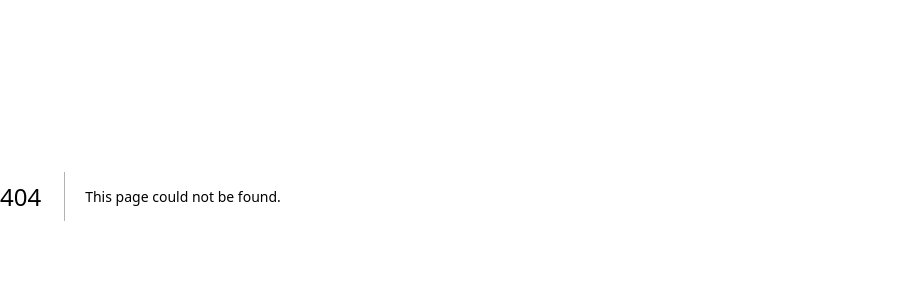
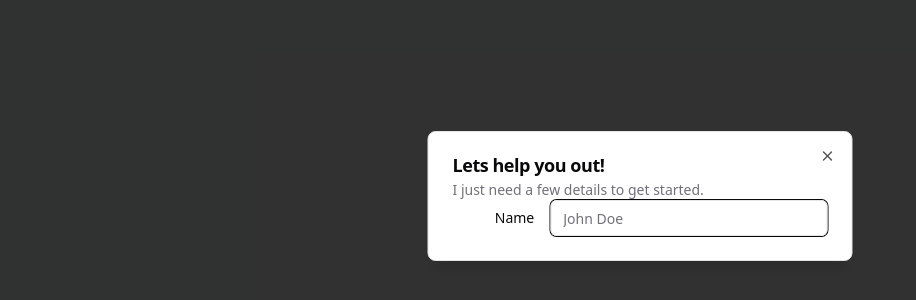
Before and after one commit to rayenouasli/Bygora-Support-ai-app, a Next.js app: page /chatbot/1 in a window 1280 px wide. Before the commit this address had no page. Shown: the part 204-504 px from the top of the page, without its empty margins (0-916 px from the left). Built offline with nearby package versions, Linux system fonts and the light colour scheme.

Commit message:
Building the Chatbot Page

```diff
--- /dev/null
+++ b/app/(admin)/loading.tsx
@@ -0,0 +1,11 @@
+import Avatar from "@/components/Avatar";
+
+function loading() {
+  return (
+    <div className="mx-auto animate-spin p-10">
+      <Avatar seed="PAPAFAM Support Agent" />
+    </div>
+  );
+}
+
+export default loading;
--- a/app/(admin)/page.tsx
+++ b/app/(admin)/page.tsx
@@ -1,7 +1,23 @@
+import { Button} from "@/components/ui/button";
+import Link from "next/link";
+
+
 export default function Home() {
   return (
-    <main className="">
-      <h1>Let's Build an Assistly AI Agent App</h1>
+    <main className="p-10 bg-white m-10 rounded-md w-full">
+      <h1 className="text-4xl font-light">
+       Welcome to {""}
+       <span className="text-[#64B5F5] font-semibold">Assistly</span>
+      </h1>
+      <h2 className="mt-2 mb-10">
+        Your Customisable AI chat agent that helps you manage your customer conversations.
+      </h2>
+
+      <Link href="/create-chatbot">
+      <Button className="bg-[#64B5F5]">
+        Let's get started by creating your first chatbot
+      </Button>
+      </Link>
     </main>
   );
 }
--- /dev/null
+++ b/app/(guest)/chatbot/[id]/page.tsx
@@ -0,0 +1,58 @@
+"use client";
+import { Label } from "@/components/ui/label";
+import { Button } from "@/components/ui/button";
+import { Input } from "@/components/ui/input";
+import {
+  Dialog,
+  DialogContent,
+  DialogDescription,
+  DialogFooter,
+  DialogHeader,
+  DialogTitle,
+} from "@/components/ui/dialog";
+import Avatar from "@/components/Avatar";
+import { useQuery } from "@apollo/client";
+import { useEffect, useState, use } from "react";
+import Messages from "@/components/Messages";
+import { Message } from "@/types/types";
+
+function ChatbotPage({ params }: { params: Promise<{ id: string }> }) {
+  const { id } = use(params); // Unwrapping params correctly
+
+  const [name, setName] = useState("");
+  const [email, setEmail] = useState("");
+  const [isOpen, setIsOpen] = useState(true);
+  const [chatId, setChatId] = useState(0);
+  const [loading, setLoading] = useState(false);
+  const [messages, setMessages] = useState<Message[]>([]);
+
+  return (
+    <div className="w-full flex bg-gray-100">
+      <Dialog open={isOpen} onOpenChange={setIsOpen}>
+        <DialogContent className="sm:max-w-[425px]">
+          <form>
+            <DialogHeader>
+              <DialogTitle>Lets help you out!</DialogTitle>
+              <DialogDescription>
+                I just need a few details to get started.
+              </DialogDescription>
+            </DialogHeader>
+            <div>
+           <div className="grid grid-cols-4 items-center gap-4">
+            <Label htmlFor="name" className="text-right">Name</Label>
+            <Input
+            id="name"
+            value={name}
+            onChange={(e)=>setName(e.target.value)}
+            placeholder="John Doe"
+            className="col-span-3" />
+           </div>
+            </div>
+          </form>
+        </DialogContent>
+      </Dialog>
+    </div>
+  );
+}
+
+export default ChatbotPage;
--- /dev/null
+++ b/components/ui/dialog.tsx
@@ -0,0 +1,122 @@
+"use client"
+
+import * as React from "react"
+import * as DialogPrimitive from "@radix-ui/react-dialog"
+import { X } from "lucide-react"
+
+import { cn } from "@/lib/utils"
+
+const Dialog = DialogPrimitive.Root
+
+const DialogTrigger = DialogPrimitive.Trigger
+
+const DialogPortal = DialogPrimitive.Portal
+
+const DialogClose = DialogPrimitive.Close
+
+const DialogOverlay = React.forwardRef<
+  React.ElementRef<typeof DialogPrimitive.Overlay>,
+  React.ComponentPropsWithoutRef<typeof DialogPrimitive.Overlay>
+>(({ className, ...props }, ref) => (
+  <DialogPrimitive.Overlay
+    ref={ref}
+    className={cn(
+      "fixed inset-0 z-50 bg-black/80  data-[state=open]:animate-in data-[state=closed]:animate-out data-[state=closed]:fade-out-0 data-[state=open]:fade-in-0",
+      className
+    )}
+    {...props}
+  />
+))
+DialogOverlay.displayName = DialogPrimitive.Overlay.displayName
+
+const DialogContent = React.forwardRef<
+  React.ElementRef<typeof DialogPrimitive.Content>,
+  React.ComponentPropsWithoutRef<typeof DialogPrimitive.Content>
+>(({ className, children, ...props }, ref) => (
+  <DialogPortal>
+    <DialogOverlay />
+    <DialogPrimitive.Content
+      ref={ref}
+      className={cn(
+        "fixed left-[50%] top-[50%] z-50 grid w-full max-w-lg translate-x-[-50%] translate-y-[-50%] gap-4 border bg-background p-6 shadow-lg duration-200 data-[state=open]:animate-in data-[state=closed]:animate-out data-[state=closed]:fade-out-0 data-[state=open]:fade-in-0 data-[state=closed]:zoom-out-95 data-[state=open]:zoom-in-95 data-[state=closed]:slide-out-to-left-1/2 data-[state=closed]:slide-out-to-top-[48%] data-[state=open]:slide-in-from-left-1/2 data-[state=open]:slide-in-from-top-[48%] sm:rounded-lg",
+        className
+      )}
+      {...props}
+    >
+      {children}
+      <DialogPrimitive.Close className="absolute right-4 top-4 rounded-sm opacity-70 ring-offset-background transition-opacity hover:opacity-100 focus:outline-none focus:ring-2 focus:ring-ring focus:ring-offset-2 disabled:pointer-events-none data-[state=open]:bg-accent data-[state=open]:text-muted-foreground">
+        <X className="h-4 w-4" />
+        <span className="sr-only">Close</span>
+      </DialogPrimitive.Close>
+    </DialogPrimitive.Content>
+  </DialogPortal>
+))
+DialogContent.displayName = DialogPrimitive.Content.displayName
+
+const DialogHeader = ({
+  className,
+  ...props
+}: React.HTMLAttributes<HTMLDivElement>) => (
+  <div
+    className={cn(
+      "flex flex-col space-y-1.5 text-center sm:text-left",
+      className
+    )}
+    {...props}
+  />
+)
+DialogHeader.displayName = "DialogHeader"
+
+const DialogFooter = ({
+  className,
+  ...props
+}: React.HTMLAttributes<HTMLDivElement>) => (
+  <div
+    className={cn(
+      "flex flex-col-reverse sm:flex-row sm:justify-end sm:space-x-2",
+      className
+    )}
+    {...props}
+  />
+)
+DialogFooter.displayName = "DialogFooter"
+
+const DialogTitle = React.forwardRef<
+  React.ElementRef<typeof DialogPrimitive.Title>,
+  React.ComponentPropsWithoutRef<typeof DialogPrimitive.Title>
+>(({ className, ...props }, ref) => (
+  <DialogPrimitive.Title
+    ref={ref}
+    className={cn(
+      "text-lg font-semibold leading-none tracking-tight",
+      className
+    )}
+    {...props}
+  />
+))
+DialogTitle.displayName = DialogPrimitive.Title.displayName
+
+const DialogDescription = React.forwardRef<
+  React.ElementRef<typeof DialogPrimitive.Description>,
+  React.ComponentPropsWithoutRef<typeof DialogPrimitive.Description>
+>(({ className, ...props }, ref) => (
+  <DialogPrimitive.Description
+    ref={ref}
+    className={cn("text-sm text-muted-foreground", className)}
+    {...props}
+  />
+))
+DialogDescription.displayName = DialogPrimitive.Description.displayName
+
+export {
+  Dialog,
+  DialogPortal,
+  DialogOverlay,
+  DialogTrigger,
+  DialogClose,
+  DialogContent,
+  DialogHeader,
+  DialogFooter,
+  DialogTitle,
+  DialogDescription,
+}
--- /dev/null
+++ b/components/ui/label.tsx
@@ -0,0 +1,26 @@
+"use client"
+
+import * as React from "react"
+import * as LabelPrimitive from "@radix-ui/react-label"
+import { cva, type VariantProps } from "class-variance-authority"
+
+import { cn } from "@/lib/utils"
+
+const labelVariants = cva(
+  "text-sm font-medium leading-none peer-disabled:cursor-not-allowed peer-disabled:opacity-70"
+)
+
+const Label = React.forwardRef<
+  React.ElementRef<typeof LabelPrimitive.Root>,
+  React.ComponentPropsWithoutRef<typeof LabelPrimitive.Root> &
+    VariantProps<typeof labelVariants>
+>(({ className, ...props }, ref) => (
+  <LabelPrimitive.Root
+    ref={ref}
+    className={cn(labelVariants(), className)}
+    {...props}
+  />
+))
+Label.displayName = LabelPrimitive.Root.displayName
+
+export { Label }
--- a/package.json
+++ b/package.json
@@ -14,6 +14,8 @@
     "@dicebear/collection": "^9.2.2",
     "@dicebear/core": "^9.2.2",
     "@radix-ui/react-accordion": "^1.2.3",
+    "@radix-ui/react-dialog": "^1.1.6",
+    "@radix-ui/react-label": "^2.1.2",
     "@radix-ui/react-slot": "^1.1.2",
     "class-variance-authority": "^0.7.1",
     "clsx": "^2.1.1",
```
Also changed, not shown: app/(guest)/login/page.tsx (line endings or trailing spaces), 1 other file (tests, documents, lock files or other folders).
